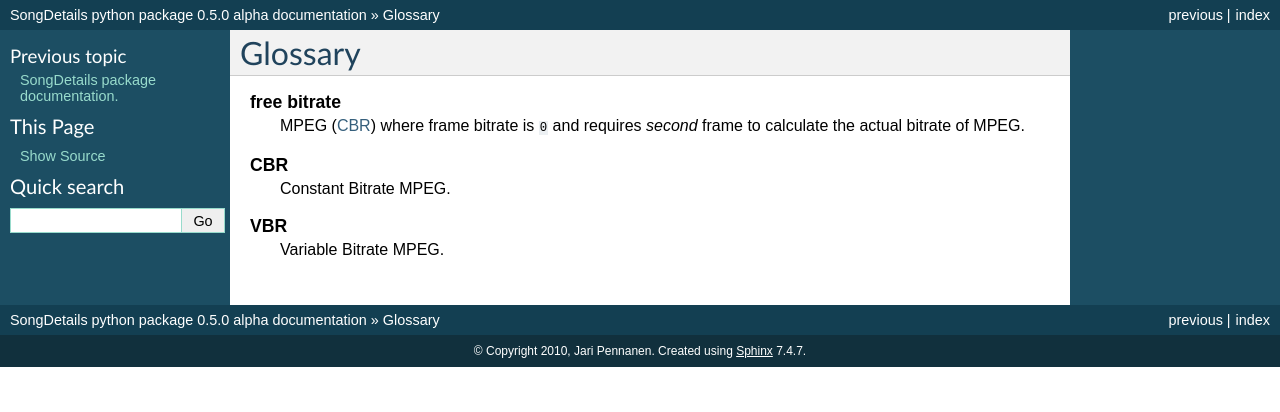
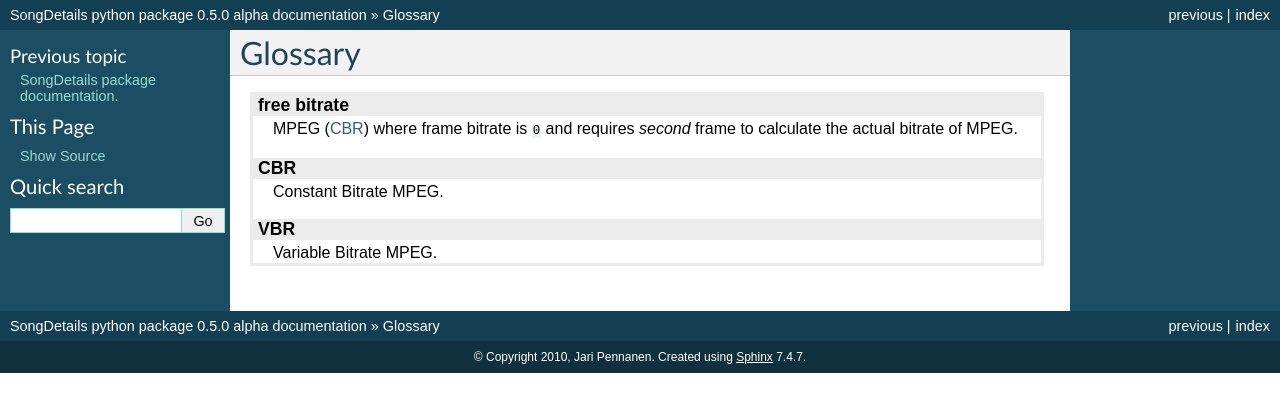
Before and after one commit to Ciantic/songdetails, a Sphinx documentation site: the page built from docs/glossary.rst, in a window 1280 px wide. Shown: the top 412 px of the page. Built offline with Sphinx 7.4.7, drawn with Linux system fonts in a browser that asks for light colours.

Commit message:
prettify

```diff
--- a/docs/_static/prettify.css
+++ b/docs/_static/prettify.css
@@ -8,11 +8,20 @@
     border-top: 1px solid black;
 }
 
+dl {
+    border: 3px solid #EBEBEB;
+    margin-right: 6px;
+}
 
-dd > .field-list {
-	border-bottom: 1px dotted #ABABAB;
-	border-left: 1px dotted #ABABAB;
-	border-right: 1px dotted #ABABAB;
+dt {
+    background-color: #EBEBEB;
+    padding-left: 5px;
+}
+
+dd {
+    padding-right: 20px;
+    padding-left: 20px;
+    margin-left: 0;
 }
 
 .field-body > .first > li > p {
```
